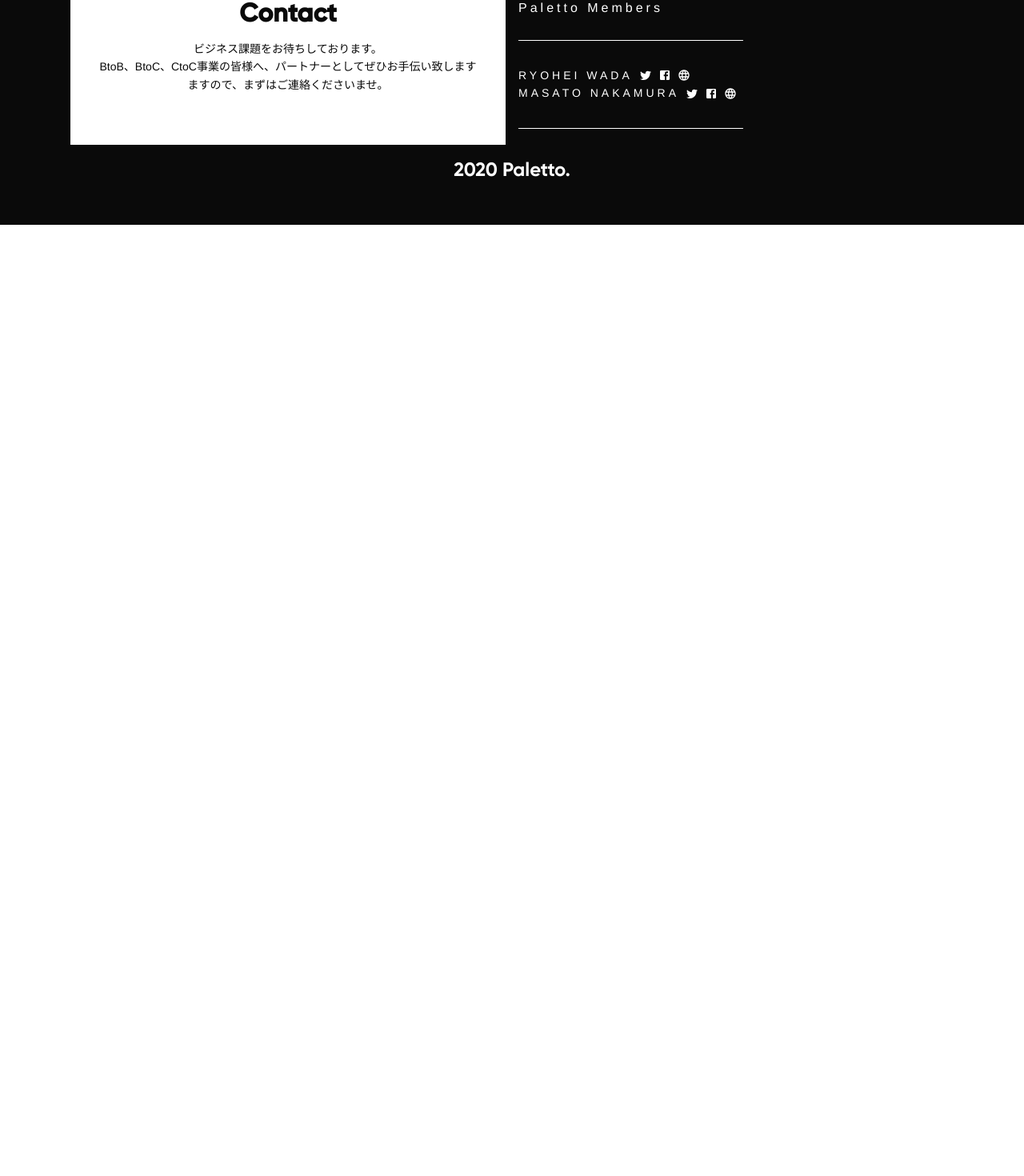
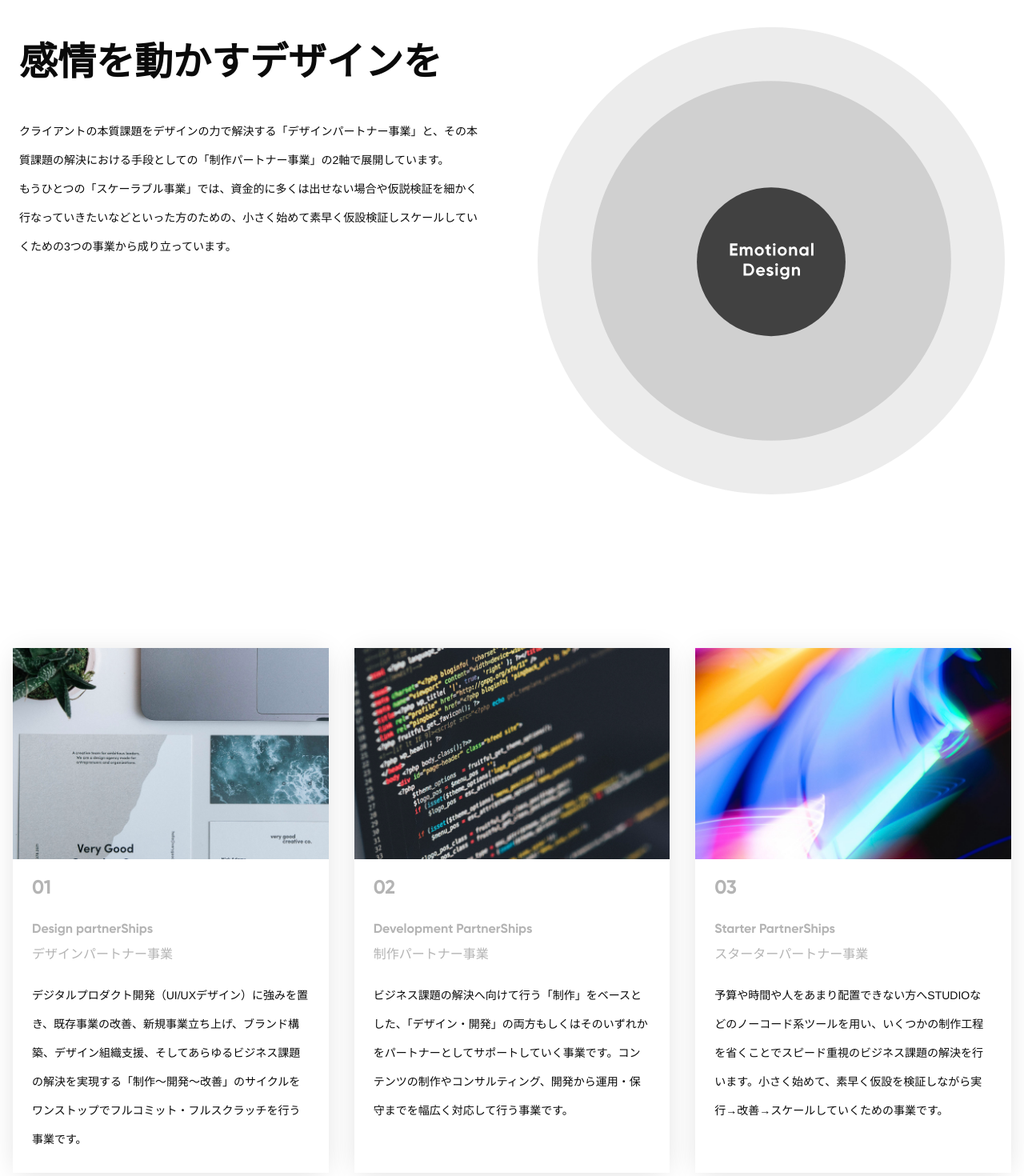
Before and after one commit to wadaryohei/paletto, a Next.js app: page /services in a window 1280 px wide. Shown: the part 606-2076 px from the top of the page at 80% size. Before the commit the page ends 887 px from the top, so only its background shows below. Built offline with nearby package versions, Linux system fonts and the light colour scheme; a small style sheet from the web is missing.

Commit message:
Servicesページにコンテンツを追加

```diff
--- a/src/containers/Serivices/container.tsx
+++ b/src/containers/Serivices/container.tsx
@@ -1,6 +1,12 @@
 import React from 'react'
 import { PagesLayout } from '../../components/_shared/PagesLayout'
 import { PageDatas } from '../../datas/_shared/PageDatas'
+import { Section } from '../../components/Section'
+import { Text } from '../../components/Text'
+import { Container, Grid } from '@material-ui/core'
+import { ServicesData } from '../../datas/ServicesDatas'
+import { ServicesDatas, Services } from '../../datas/IndexDatas'
+import { ServiceCard } from '../Index/doms/SectionService/ServiceCard'
 
 //----------------------------------
 // props
@@ -22,6 +28,56 @@ const ServicesContainer = (props: ServicesProps) => {
       pageName={PageDatas.services.pathname}
       pageHeaderBgPathname={PageDatas.services.pageHeaderBgPathname}
     >
+      {/** @section ServicesIntro */}
+      <Section className={'l-services'}>
+        <Container>
+          <Grid container spacing={8}>
+            <Grid item md={6}>
+              <Text component={'p'} textStyle={'copy'}>
+                感情を動かすデザインを
+              </Text>
+              <div className={'servicesLeadWrapper'}>
+                <Text component={'p'} textStyle={'lead'}>
+                  <span>
+                    クライアントの本質課題をデザインの力で解決する「デザインパートナー事業」と、その本質課題の解決における手段としての「制作パートナー事業」の2軸で展開しています。
+                  </span>
+                </Text>
+                <Text component={'p'} textStyle={'lead'}>
+                  <span>
+                    もうひとつの「スケーラブル事業」では、資金的に多くは出せない場合や仮説検証を細かく行なっていきたいなどといった方のための、小さく始めて素早く仮設検証しスケールしていくための3つの事業から成り立っています。
+                  </span>
+                </Text>
+              </div>
+            </Grid>
+            <Grid item md={6}>
+              <div className={'servicesIntroImageWrapper'}>
+                <figure
+                  className={'servicesIntroImage'}
+                  style={{
+                    backgroundImage: `url(${ServicesData.imgIntroPath})`,
+                  }}
+                ></figure>
+              </div>
+            </Grid>
+          </Grid>
+        </Container>
+      </Section>
+
+      {/** @section ServicesCard */}
+      <div className={'servicesCardWrapper'}>
+        <Grid container spacing={4}>
+          {ServicesDatas.map((ServicesData: Services, index: number) => {
+            return (
+              <Grid key={index} item md={4} xs={12}>
+                <ServiceCard
+                  ServicesData={ServicesData}
+                  className={'serviceCard'}
+                />
+              </Grid>
+            )
+          })}
+        </Grid>
+      </div>
     </PagesLayout>
   )
 }
--- a/src/containers/Serivices/style.ts
+++ b/src/containers/Serivices/style.ts
@@ -1,9 +1,42 @@
 import styled from 'styled-components'
 import ServicesContainer from './container'
+import { Padding } from '../../const/Padding'
+import { Margin } from '../../const/Margin'
 
 //--------------------------------------
 // Servicesページ全体のスタイル
 //--------------------------------------
 export const ServicesContainerStyle = styled(ServicesContainer)`
   position: relative;
+
+  .l-services {
+    padding: ${Padding.p160} 0;
+  }
+
+  .servicesIntroImage {
+    width: 100%;
+    height: 100%;
+    background-size: cover;
+    &::before {
+      content: '';
+      display: block;
+      padding-top: 100%;
+    }
+  }
+
+  .servicesLeadWrapper {
+    margin-top: ${Margin.m32};
+  }
+
+  .servicesCardWrapper {
+    position: relative;
+    width: 100%;
+    display: flex;
+    justify-content: flex-start;
+    padding: ${Padding.p32} ${Padding.p16} ${Padding.p160};
+  }
+
+  .serviceCard {
+    height: 100%;
+  }
 `
--- /dev/null
+++ b/src/datas/ServicesDatas.ts
@@ -0,0 +1,15 @@
+/**
+ * pages/Servicesで使用するデータ
+ * - コンポーネントに渡す静的なデータを記述する
+ */
+
+//----------------------------------
+// ServicesDatas
+//----------------------------------
+export interface Services {
+  imgIntroPath: string
+}
+
+export const ServicesData: Services = {
+  imgIntroPath: '/pages/services/intro.svg',
+}
```
Also changed, not shown: public/pages/services/intro.svg (added).
